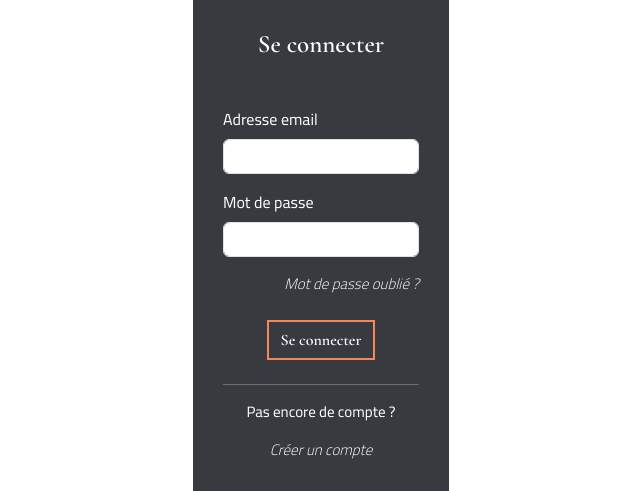
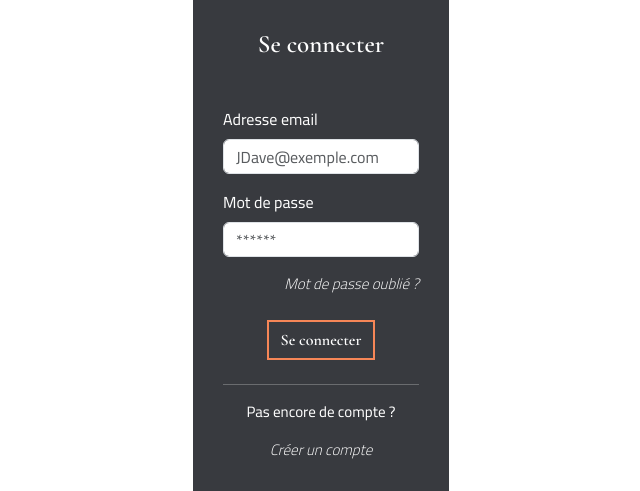
Before and after one commit to NaomiMd/Animacare, a PHP site: page /Animacare/login.php in a window 1280 px wide. Shown: the part 161-652 px from the top of the page, without its empty margins (319-959 px from the left). Run offline with PHP 8.4, Linux system fonts and the light colour scheme.

Commit message:
add placeholder

```diff
--- a/login.php
+++ b/login.php
@@ -9,12 +9,12 @@ require_once _ROOT_ . "/templates/navbar.php";
   <form method="post">
   <div class="mb-3 mt-4">
     <label for="exampleInputEmail1" class="form-label">Adresse email</label>
-    <input type="email" class="form-control" id="exampleInputEmail1" aria-describedby="emailHelp">
+    <input type="email" class="form-control" placeholder="JDave@exemple.com" id="exampleInputEmail1" aria-describedby="emailHelp">
   </div>
 
   <div class="mb-3">
     <label for="exampleInputPassword1" class="form-label">Mot de passe</label>
-    <input type="password" class="form-control" id="exampleInputPassword1">
+    <input type="password" placeholder="******" class="form-control" id="exampleInputPassword1">
   </div>
 
   <div class="mb-3 d-flex justify-content-end">
```
